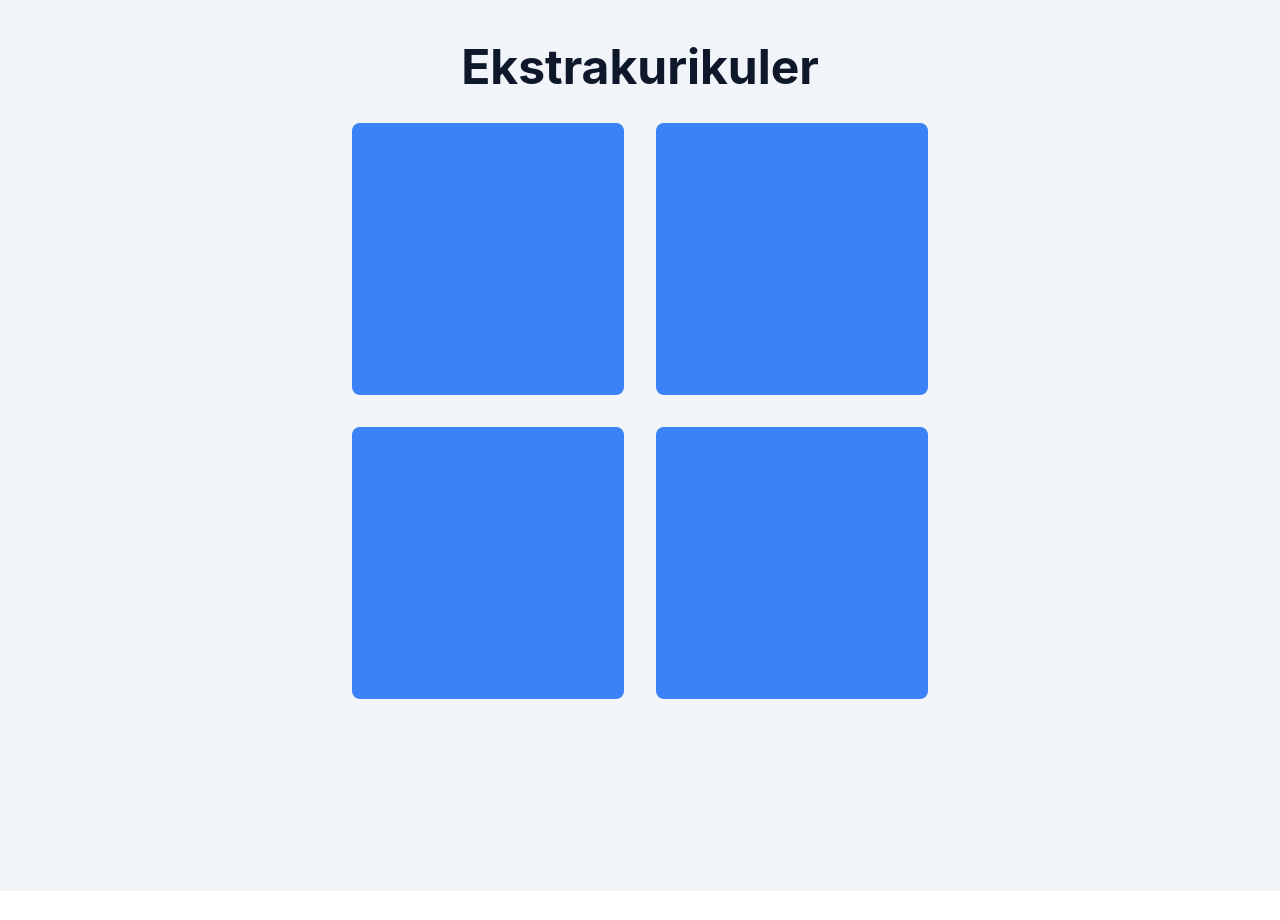
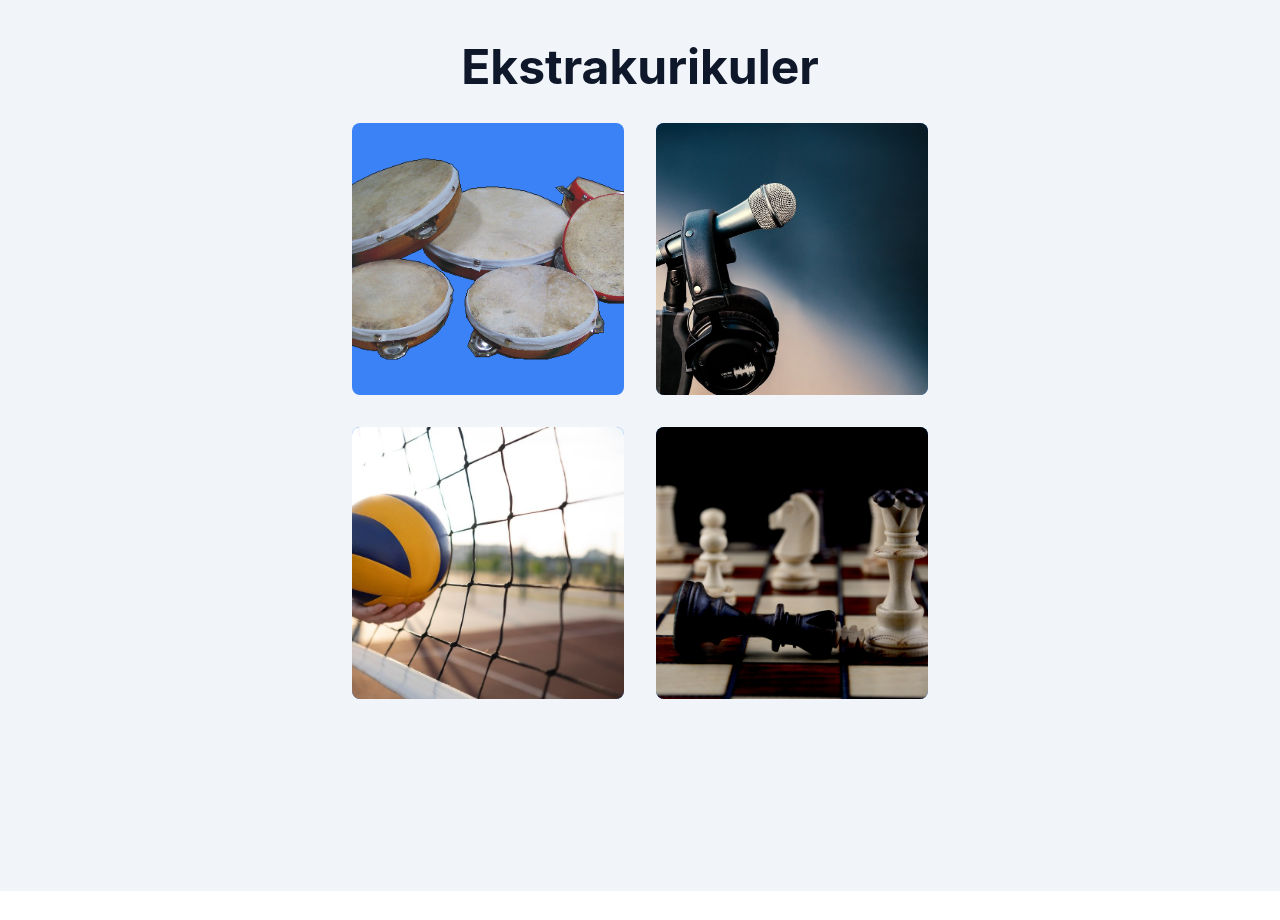
Before and after one commit to rizkon86recount/website_sekolah, a website: page index.html in a window 1280 px wide. Shown: the part 1840-2760 px from the top of the page. Drawn offline with nearby package versions, Linux system fonts and the light colour scheme; the site is published under a folder, as on GitHub Pages, so addresses that start at the root find nothing; files whose address does not match are found by name.

Commit message:
hapus tanda / di setiap gambar

```diff
--- a/index.html
+++ b/index.html
@@ -350,28 +350,28 @@
                 class="h-15 bg-blue-500 aspect-video rounded-lg overflow-hidden group relative hover:scale-95 transition-all duration-500 xl:aspect-square"
               >
                 <div
-                  class="w-full h-full bg-[url('/dist/gambar/eskul/reban.jpg')] bg-cover bg-center absolute group-hover:scale-125 transition-all duration-500"
+                  class="w-full h-full bg-[url('dist/gambar/eskul/reban.jpg')] bg-cover bg-center absolute group-hover:scale-125 transition-all duration-500"
                 ></div>
               </div>
               <div
                 class="h-15 bg-blue-500 aspect-video rounded-lg overflow-hidden group relative hover:scale-95 transition-all duration-500 xl:aspect-square"
               >
                 <div
-                  class="w-full h-full bg-[url('/dist/gambar/eskul/vokal.jpg')] bg-cover bg-center absolute group-hover:scale-125 transition-all duration-500"
+                  class="w-full h-full bg-[url('dist/gambar/eskul/vokal.jpg')] bg-cover bg-center absolute group-hover:scale-125 transition-all duration-500"
                 ></div>
               </div>
               <div
                 class="h-15 bg-blue-500 aspect-video rounded-lg overflow-hidden group relative hover:scale-95 transition-all duration-500 xl:aspect-square"
               >
                 <div
-                  class="w-full h-full bg-[url('/dist/gambar/eskul/voli.jpg')] bg-cover bg-center absolute group-hover:scale-125 transition-all duration-500"
+                  class="w-full h-full bg-[url('dist/gambar/eskul/voli.jpg')] bg-cover bg-center absolute group-hover:scale-125 transition-all duration-500"
                 ></div>
               </div>
               <div
                 class="h-15 bg-blue-500 aspect-video rounded-lg overflow-hidden group relative hover:scale-95 transition-all duration-500 xl:aspect-square"
               >
                 <div
-                  class="w-full h-full bg-[url('/dist/gambar/eskul/catur.jpg')] bg-cover bg-center absolute group-hover:scale-125 transition-all duration-500"
+                  class="w-full h-full bg-[url('dist/gambar/eskul/catur.jpg')] bg-cover bg-center absolute group-hover:scale-125 transition-all duration-500"
                 ></div>
               </div>
             </div>
```
